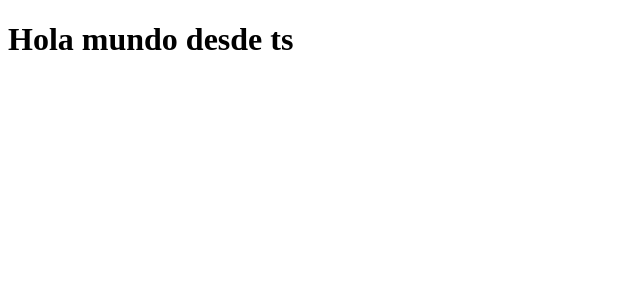
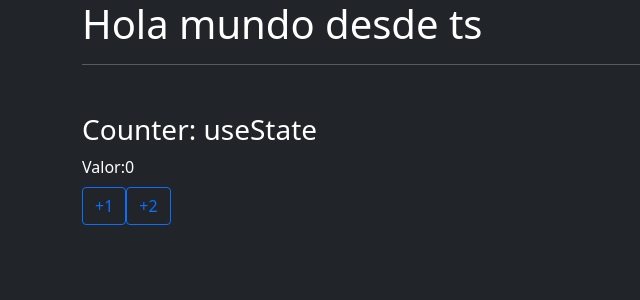
Before and after one commit to Fernando-ui/React-Typescript, a React (Create React App) app: page / in a window 1280 px wide. Shown: the top 300 px of the page, without its empty margins (0-640 px from the left). Built offline with nearby package versions, Linux system fonts and the light colour scheme.

Commit message:
Anadiendo boton de sumar con funciones

```diff
--- a/public/index.html
+++ b/public/index.html
@@ -12,10 +12,11 @@
     <link rel="apple-touch-icon" href="%PUBLIC_URL%/logo192.png" />
 
     <link rel="manifest" href="%PUBLIC_URL%/manifest.json" />
+    <link href="https://cdn.jsdelivr.net/npm/bootstrap@5.1.3/dist/css/bootstrap.min.css" rel="stylesheet" integrity="sha384-1BmE4kWBq78iYhFldvKuhfTAU6auU8tT94WrHftjDbrCEXSU1oBoqyl2QvZ6jIW3" crossorigin="anonymous">
 
     <title>React App</title>
   </head>
-  <body>
+  <body class="container bg-dark text-white">
     <noscript>You need to enable JavaScript to run this app.</noscript>
     <div id="root"></div>
 
--- a/src/App.tsx
+++ b/src/App.tsx
@@ -1,9 +1,12 @@
 import React from 'react';
+import { Counter } from './components/Counter';
 
 function App() {
   return (
     <>
       <h1>Hola mundo desde ts</h1>
+      <hr />
+      <Counter />
     </>
   );
 }
--- /dev/null
+++ b/src/components/Counter.tsx
@@ -0,0 +1,33 @@
+import React, { useState } from 'react';
+
+export const Counter = () => {
+
+  const [counter, setCounter ] = useState(0);
+
+  const incrementar = ( e:any, numero:number = 1):void => {
+    setCounter( counter + numero);
+  }
+
+
+  return(
+    <>
+    <div className="mt-5">
+        <h3>Counter: useState</h3>
+        <span>Valor:{counter}</span>
+        <br />
+        <button
+        className="btn btn-outline-primary mt-2"
+        onClick={ incrementar }
+        >
+          +1
+        </button>
+        <button
+        className="btn btn-outline-primary mt-2"
+        onClick={ () => incrementar(null,2) }
+        >
+          +2
+        </button>
+    </div>
+    </>
+    )
+};
```
